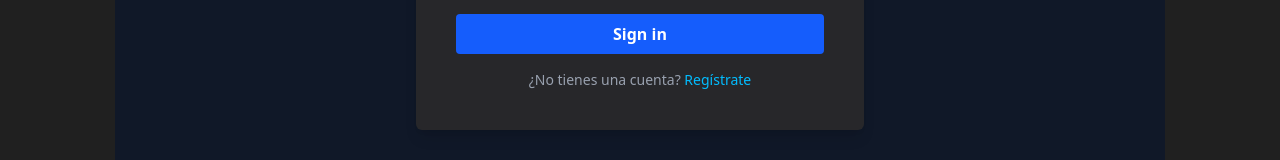
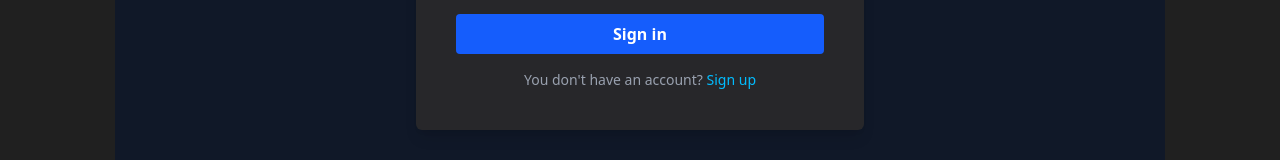
Before and after one commit to LuisPacu1O/LootAndRate, a React (Vite) app in the folder frontend/: page /login in a window 1280 px wide. Shown: the part 452-612 px from the top of the page. Built offline with nearby package versions, Linux system fonts and the light colour scheme.

Commit message:
fix: mas traducciones

```diff
--- a/frontend/src/pages/Login.jsx
+++ b/frontend/src/pages/Login.jsx
@@ -58,7 +58,7 @@ export const Login = () => {
         </form>
 
         <p className='text-sm text-gray-400 mt-4 text-center'>
-          ¿No tienes una cuenta? <Link to="/register" className='text-sky-400 hover:underline'>Regístrate</Link>
+          You don't have an account? <Link to="/register" className='text-sky-400 hover:underline'>Sign up</Link>
         </p>
       </div>
     </div>
```
